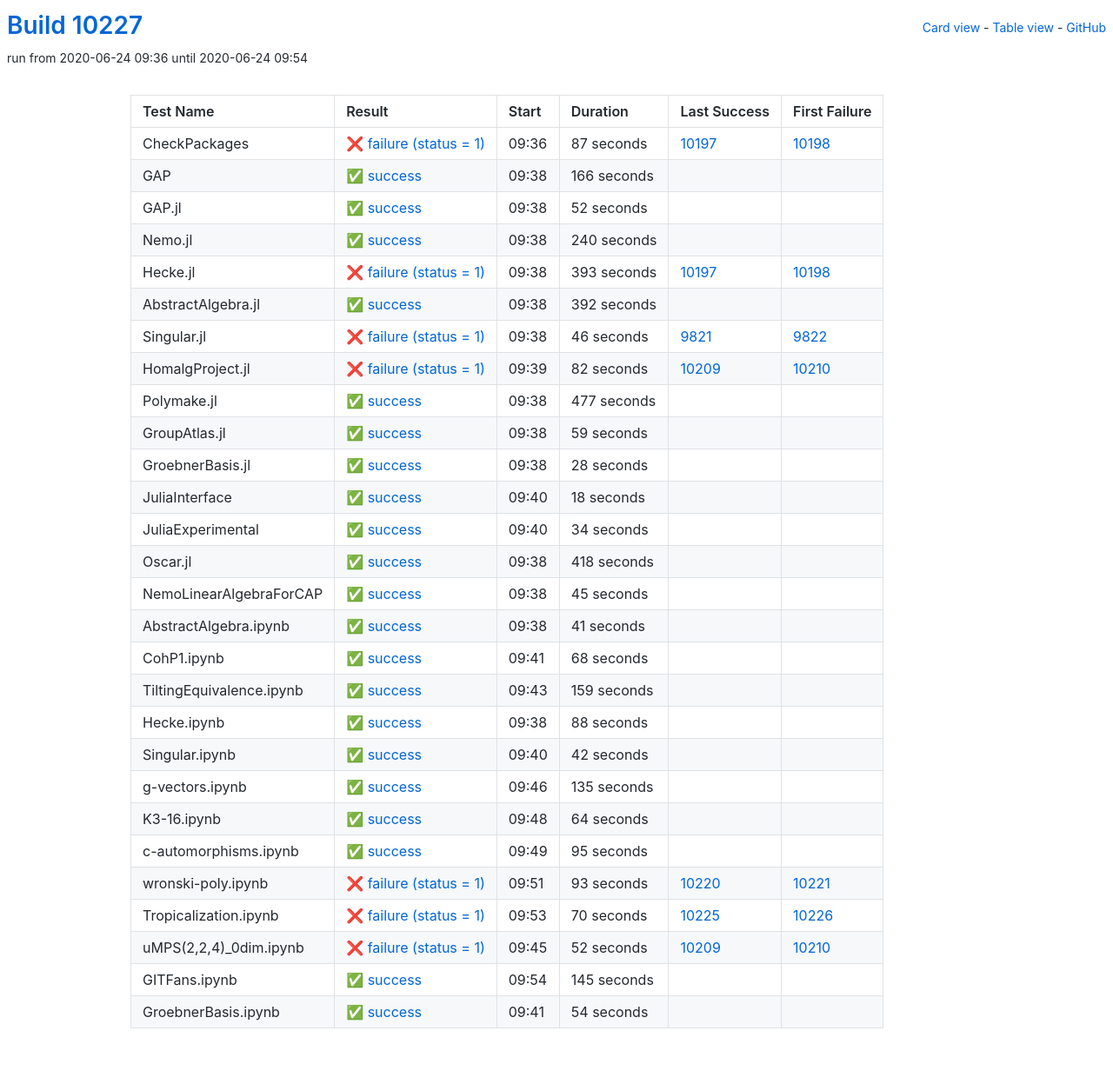
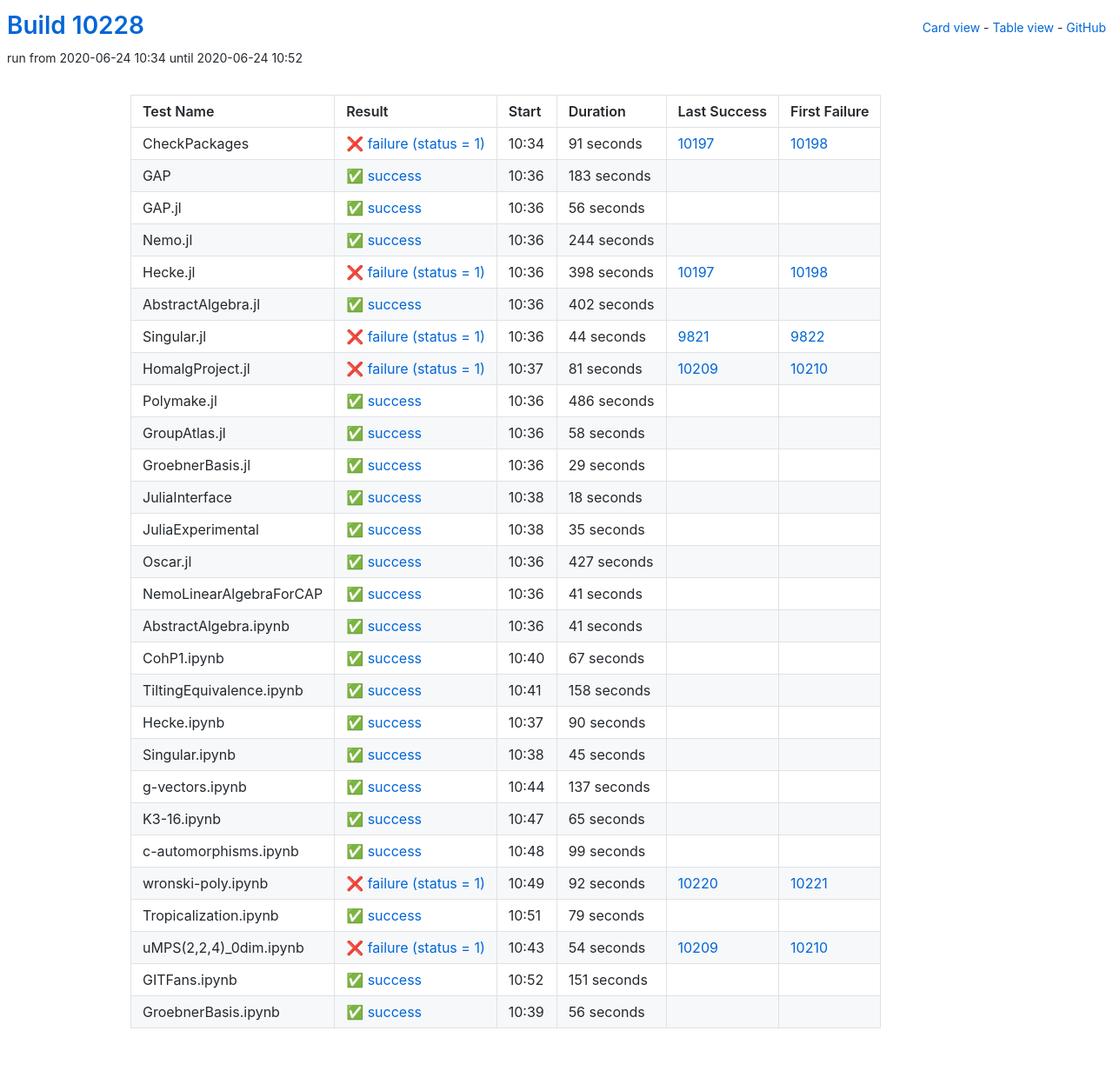
Before and after one commit to oscar-system/oscar-ci-status, a Jekyll site: the page built from table.html, in a window 1280 px wide. Shown: the whole page at 87% size. Built offline with Jekyll 4.4.1, drawn with Linux system fonts in a browser that asks for light colours.

Commit message:
Build #10228

```diff
--- a/_data/ci.yml
+++ b/_data/ci.yml
@@ -1,6 +1,6 @@
 ---
-build: 10227
-build_url: https://oscarci.mathematik.uni-kl.de/job/oscar/10227/
+build: 10228
+build_url: https://oscarci.mathematik.uni-kl.de/job/oscar/10228/
 job: oscar
 organization: oscar-system
 repo: oscar-ci-status
@@ -8,140 +8,140 @@
 tests:
 - name: CheckPackages
   id: checkpackages
-  log: https://oscarci.mathematik.uni-kl.de/job/oscar/10227/artifact/logs/build-10227/CheckPackages.log
-  start: 2020-06-24 09:36
+  log: https://oscarci.mathematik.uni-kl.de/job/oscar/10228/artifact/logs/build-10228/CheckPackages.log
+  start: 2020-06-24 10:34
   success: false
   exitcode: 1
   status: failure
-  duration: 87
+  duration: 91
   last_success: 10197
   last_success_url: https://oscarci.mathematik.uni-kl.de/job/oscar/10197/
   first_failure: 10198
   first_failure_url: https://oscarci.mathematik.uni-kl.de/job/oscar/10198/
 - name: GAP
   id: gap
-  log: https://oscarci.mathematik.uni-kl.de/job/oscar/10227/artifact/logs/build-10227/GAP.log
-  start: 2020-06-24 09:38
+  log: https://oscarci.mathematik.uni-kl.de/job/oscar/10228/artifact/logs/build-10228/GAP.log
+  start: 2020-06-24 10:36
   success: true
   exitcode: 0
   status: success
-  duration: 166
+  duration: 183
   last_success: false
   last_success_url:
   first_failure: false
   first_failure_url:
 - name: GAP.jl
   id: gap-jl
-  log: https://oscarci.mathematik.uni-kl.de/job/oscar/10227/artifact/logs/build-10227/GAP.jl.log
-  start: 2020-06-24 09:38
+  log: https://oscarci.mathematik.uni-kl.de/job/oscar/10228/artifact/logs/build-10228/GAP.jl.log
+  start: 2020-06-24 10:36
   success: true
   exitcode: 0
   status: success
-  duration: 52
+  duration: 56
   last_success: false
   last_success_url:
   first_failure: false
   first_failure_url:
 - name: Nemo.jl
   id: nemo-jl
-  log: https://oscarci.mathematik.uni-kl.de/job/oscar/10227/artifact/logs/build-10227/Nemo.jl.log
-  start: 2020-06-24 09:38
+  log: https://oscarci.mathematik.uni-kl.de/job/oscar/10228/artifact/logs/build-10228/Nemo.jl.log
+  start: 2020-06-24 10:36
   success: true
   exitcode: 0
   status: success
-  duration: 240
+  duration: 244
   last_success: false
   last_success_url:
   first_failure: false
   first_failure_url:
 - name: Hecke.jl
   id: hecke-jl
-  log: https://oscarci.mathematik.uni-kl.de/job/oscar/10227/artifact/logs/build-10227/Hecke.jl.log
-  start: 2020-06-24 09:38
+  log: https://oscarci.mathematik.uni-kl.de/job/oscar/10228/artifact/logs/build-10228/Hecke.jl.log
+  start: 2020-06-24 10:36
   success: false
   exitcode: 1
   status: failure
-  duration: 393
+  duration: 398
   last_success: 10197
   last_success_url: https://oscarci.mathematik.uni-kl.de/job/oscar/10197/
   first_failure: 10198
   first_failure_url: https://oscarci.mathematik.uni-kl.de/job/oscar/10198/
 - name: AbstractAlgebra.jl
   id: abstractalgebra-jl
-  log: https://oscarci.mathematik.uni-kl.de/job/oscar/10227/artifact/logs/build-10227/AbstractAlgebra.jl.log
-  start: 2020-06-24 09:38
+  log: https://oscarci.mathematik.uni-kl.de/job/oscar/10228/artifact/logs/build-10228/AbstractAlgebra.jl.log
+  start: 2020-06-24 10:36
   success: true
   exitcode: 0
   status: success
-  duration: 392
+  duration: 402
   last_success: false
   last_success_url:
   first_failure: false
   first_failure_url:
 - name: Singular.jl
   id: singular-jl
-  log: https://oscarci.mathematik.uni-kl.de/job/oscar/10227/artifact/logs/build-10227/Singular.jl.log
-  start: 2020-06-24 09:38
+  log: https://oscarci.mathematik.uni-kl.de/job/oscar/10228/artifact/logs/build-10228/Singular.jl.log
+  start: 2020-06-24 10:36
   success: false
   exitcode: 1
   status: failure
-  duration: 46
+  duration: 44
   last_success: 9821
   last_success_url: https://oscarci.mathematik.uni-kl.de/job/oscar/9821/
   first_failure: 9822
   first_failure_url: https://oscarci.mathematik.uni-kl.de/job/oscar/9822/
 - name: HomalgProject.jl
   id: homalgproject-jl
-  log: https://oscarci.mathematik.uni-kl.de/job/oscar/10227/artifact/logs/build-10227/HomalgProject.jl.log
-  start: 2020-06-24 09:39
+  log: https://oscarci.mathematik.uni-kl.de/job/oscar/10228/artifact/logs/build-10228/HomalgProject.jl.log
+  start: 2020-06-24 10:37
   success: false
   exitcode: 1
   status: failure
-  duration: 82
+  duration: 81
   last_success: 10209
   last_success_url: https://oscarci.mathematik.uni-kl.de/job/oscar/10209/
   first_failure: 10210
   first_failure_url: https://oscarci.mathematik.uni-kl.de/job/oscar/10210/
 - name: Polymake.jl
   id: polymake-jl
-  log: https://oscarci.mathematik.uni-kl.de/job/oscar/10227/artifact/logs/build-10227/Polymake.jl.log
-  start: 2020-06-24 09:38
+  log: https://oscarci.mathematik.uni-kl.de/job/oscar/10228/artifact/logs/build-10228/Polymake.jl.log
+  start: 2020-06-24 10:36
   success: true
   exitcode: 0
   status: success
-  duration: 477
+  duration: 486
   last_success: false
   last_success_url:
   first_failure: false
   first_failure_url:
 - name: GroupAtlas.jl
   id: groupatlas-jl
-  log: https://oscarci.mathematik.uni-kl.de/job/oscar/10227/artifact/logs/build-10227/GroupAtlas.jl.log
-  start: 2020-06-24 09:38
+  log: https://oscarci.mathematik.uni-kl.de/job/oscar/10228/artifact/logs/build-10228/GroupAtlas.jl.log
+  start: 2020-06-24 10:36
   success: true
   exitcode: 0
   status: success
-  duration: 59
+  duration: 58
   last_success: false
   last_success_url:
   first_failure: false
   first_failure_url:
 - name: GroebnerBasis.jl
   id: groebnerbasis-jl
-  log: https://oscarci.mathematik.uni-kl.de/job/oscar/10227/artifact/logs/build-10227/GroebnerBasis.jl.log
-  start: 2020-06-24 09:38
+  log: https://oscarci.mathematik.uni-kl.de/job/oscar/10228/artifact/logs/build-10228/GroebnerBasis.jl.log
+  start: 2020-06-24 10:36
   success: true
   exitcode: 0
   status: success
-  duration: 28
+  duration: 29
   last_success: false
   last_success_url:
   first_failure: false
   first_failure_url:
 - name: JuliaInterface
   id: juliainterface
-  log: https://oscarci.mathematik.uni-kl.de/job/oscar/10227/artifact/logs/build-10227/JuliaInterface.log
-  start: 2020-06-24 09:40
+  log: https://oscarci.mathematik.uni-kl.de/job/oscar/10228/artifact/logs/build-10228/JuliaInterface.log
+  start: 2020-06-24 10:38
   success: true
   exitcode: 0
   status: success
@@ -152,44 +152,44 @@
   first_failure_url:
 - name: JuliaExperimental
   id: juliaexperimental
-  log: https://oscarci.mathematik.uni-kl.de/job/oscar/10227/artifact/logs/build-10227/JuliaExperimental.log
-  start: 2020-06-24 09:40
+  log: https://oscarci.mathematik.uni-kl.de/job/oscar/10228/artifact/logs/build-10228/JuliaExperimental.log
+  start: 2020-06-24 10:38
   success: true
   exitcode: 0
   status: success
-  duration: 34
+  duration: 35
   last_success: false
   last_success_url:
   first_failure: false
   first_failure_url:
 - name: Oscar.jl
   id: oscar-jl
-  log: https://oscarci.mathematik.uni-kl.de/job/oscar/10227/artifact/logs/build-10227/Oscar.jl.log
-  start: 2020-06-24 09:38
+  log: https://oscarci.mathematik.uni-kl.de/job/oscar/10228/artifact/logs/build-10228/Oscar.jl.log
+  start: 2020-06-24 10:36
   success: true
   exitcode: 0
   status: success
-  duration: 418
+  duration: 427
   last_success: false
   last_success_url:
   first_failure: false
   first_failure_url:
 - name: NemoLinearAlgebraForCAP
   id: nemolinearalgebraforcap
-  log: https://oscarci.mathematik.uni-kl.de/job/oscar/10227/artifact/logs/build-10227/NemoLinearAlgebraForCAP.log
-  start: 2020-06-24 09:38
+  log: https://oscarci.mathematik.uni-kl.de/job/oscar/10228/artifact/logs/build-10228/NemoLinearAlgebraForCAP.log
+  start: 2020-06-24 10:36
   success: true
   exitcode: 0
   status: success
-  duration: 45
+  duration: 41
   last_success: false
   last_success_url:
   first_failure: false
   first_failure_url:
 - name: AbstractAlgebra.ipynb
   id: abstractalgebra-ipynb
-  log: https://oscarci.mathematik.uni-kl.de/job/oscar/10227/artifact/logs/build-10227/AbstractAlgebra.ipynb.log
-  start: 2020-06-24 09:38
+  log: https://oscarci.mathematik.uni-kl.de/job/oscar/10228/artifact/logs/build-10228/AbstractAlgebra.ipynb.log
+  start: 2020-06-24 10:36
   success: true
   exitcode: 0
   status: success
@@ -200,144 +200,144 @@
   first_failure_url:
 - name: CohP1.ipynb
   id: cohp1-ipynb
-  log: https://oscarci.mathematik.uni-kl.de/job/oscar/10227/artifact/logs/build-10227/CohP1.ipynb.log
-  start: 2020-06-24 09:41
+  log: https://oscarci.mathematik.uni-kl.de/job/oscar/10228/artifact/logs/build-10228/CohP1.ipynb.log
+  start: 2020-06-24 10:40
   success: true
   exitcode: 0
   status: success
-  duration: 68
+  duration: 67
   last_success: false
   last_success_url:
   first_failure: false
   first_failure_url:
 - name: TiltingEquivalence.ipynb
   id: tiltingequivalence-ipynb
-  log: https://oscarci.mathematik.uni-kl.de/job/oscar/10227/artifact/logs/build-10227/TiltingEquivalence.ipynb.log
-  start: 2020-06-24 09:43
+  log: https://oscarci.mathematik.uni-kl.de/job/oscar/10228/artifact/logs/build-10228/TiltingEquivalence.ipynb.log
+  start: 2020-06-24 10:41
   success: true
   exitcode: 0
   status: success
-  duration: 159
+  duration: 158
   last_success: false
   last_success_url:
   first_failure: false
   first_failure_url:
 - name: Hecke.ipynb
   id: hecke-ipynb
-  log: https://oscarci.mathematik.uni-kl.de/job/oscar/10227/artifact/logs/build-10227/Hecke.ipynb.log
-  start: 2020-06-24 09:38
+  log: https://oscarci.mathematik.uni-kl.de/job/oscar/10228/artifact/logs/build-10228/Hecke.ipynb.log
+  start: 2020-06-24 10:37
   success: true
   exitcode: 0
   status: success
-  duration: 88
+  duration: 90
   last_success: false
   last_success_url:
   first_failure: false
   first_failure_url:
 - name: Singular.ipynb
   id: singular-ipynb
-  log: https://oscarci.mathematik.uni-kl.de/job/oscar/10227/artifact/logs/build-10227/Singular.ipynb.log
-  start: 2020-06-24 09:40
+  log: https://oscarci.mathematik.uni-kl.de/job/oscar/10228/artifact/logs/build-10228/Singular.ipynb.log
+  start: 2020-06-24 10:38
   success: true
   exitcode: 0
   status: success
-  duration: 42
+  duration: 45
   last_success: false
   last_success_url:
   first_failure: false
   first_failure_url:
 - name: g-vectors.ipynb
   id: g-vectors-ipynb
-  log: https://oscarci.mathematik.uni-kl.de/job/oscar/10227/artifact/logs/build-10227/g-vectors.ipynb.log
-  start: 2020-06-24 09:46
+  log: https://oscarci.mathematik.uni-kl.de/job/oscar/10228/artifact/logs/build-10228/g-vectors.ipynb.log
+  start: 2020-06-24 10:44
   success: true
   exitcode: 0
   status: success
-  duration: 135
+  duration: 137
   last_success: false
   last_success_url:
   first_failure: false
   first_failure_url:
 - name: K3-16.ipynb
   id: k3-16-ipynb
-  log: https://oscarci.mathematik.uni-kl.de/job/oscar/10227/artifact/logs/build-10227/K3-16.ipynb.log
-  start: 2020-06-24 09:48
+  log: https://oscarci.mathematik.uni-kl.de/job/oscar/10228/artifact/logs/build-10228/K3-16.ipynb.log
+  start: 2020-06-24 10:47
   success: true
   exitcode: 0
   status: success
-  duration: 64
+  duration: 65
   last_success: false
   last_success_url:
   first_failure: false
   first_failure_url:
 - name: c-automorphisms.ipynb
   id: c-automorphisms-ipynb
-  log: https://oscarci.mathematik.uni-kl.de/job/oscar/10227/artifact/logs/build-10227/c-automorphisms.ipynb.log
-  start: 2020-06-24 09:49
+  log: https://oscarci.mathematik.uni-kl.de/job/oscar/10228/artifact/logs/build-10228/c-automorphisms.ipynb.log
+  start: 2020-06-24 10:48
   success: true
   exitcode: 0
   status: success
-  duration: 95
+  duration: 99
   last_success: false
   last_success_url:
   first_failure: false
   first_failure_url:
 - name: wronski-poly.ipynb
   id: wronski-poly-ipynb
-  log: https://oscarci.mathematik.uni-kl.de/job/oscar/10227/artifact/logs/build-10227/wronski-poly.ipynb.log
-  start: 2020-06-24 09:51
+  log: https://oscarci.mathematik.uni-kl.de/job/oscar/10228/artifact/logs/build-10228/wronski-poly.ipynb.log
+  start: 2020-06-24 10:49
   success: false
   exitcode: 1
   status: failure
-  duration: 93
+  duration: 92
   last_success: 10220
   last_success_url: https://oscarci.mathematik.uni-kl.de/job/oscar/10220/
   first_failure: 10221
   first_failure_url: https://oscarci.mathematik.uni-kl.de/job/oscar/10221/
 - name: Tropicalization.ipynb
   id: tropicalization-ipynb
-  log: https://oscarci.mathematik.uni-kl.de/job/oscar/10227/artifact/logs/build-10227/Tropicalization.ipynb.log
-  start: 2020-06-24 09:53
+  log: https://oscarci.mathematik.uni-kl.de/job/oscar/10228/artifact/logs/build-10228/Tropicalization.ipynb.log
+  start: 2020-06-24 10:51
+  success: true
+  exitcode: 0
+  status: success
+  duration: 79
+  last_success: false
+  last_success_url:
+  first_failure: false
+  first_failure_url:
+- name: uMPS(2,2,4)_0dim.ipynb
+  id: umps-2-2-4-0dim-ipynb
+  log: https://oscarci.mathematik.uni-kl.de/job/oscar/10228/artifact/logs/build-10228/uMPS-2-2-4-_0dim.ipynb.log
+  start: 2020-06-24 10:43
   success: false
   exitcode: 1
   status: failure
-  duration: 70
-  last_success: 10225
-  last_success_url: https://oscarci.mathematik.uni-kl.de/job/oscar/10225/
-  first_failure: 10226
-  first_failure_url: https://oscarci.mathematik.uni-kl.de/job/oscar/10226/
-- name: uMPS(2,2,4)_0dim.ipynb
-  id: umps-2-2-4-0dim-ipynb
-  log: https://oscarci.mathematik.uni-kl.de/job/oscar/10227/artifact/logs/build-10227/uMPS-2-2-4-_0dim.ipynb.log
-  start: 2020-06-24 09:45
-  success: false
-  exitcode: 1
-  status: failure
-  duration: 52
+  duration: 54
   last_success: 10209
   last_success_url: https://oscarci.mathematik.uni-kl.de/job/oscar/10209/
   first_failure: 10210
   first_failure_url: https://oscarci.mathematik.uni-kl.de/job/oscar/10210/
 - name: GITFans.ipynb
   id: gitfans-ipynb
-  log: https://oscarci.mathematik.uni-kl.de/job/oscar/10227/artifact/logs/build-10227/GITFans.ipynb.log
-  start: 2020-06-24 09:54
+  log: https://oscarci.mathematik.uni-kl.de/job/oscar/10228/artifact/logs/build-10228/GITFans.ipynb.log
+  start: 2020-06-24 10:52
   success: true
   exitcode: 0
   status: success
-  duration: 145
+  duration: 151
   last_success: false
   last_success_url:
   first_failure: false
   first_failure_url:
 - name: GroebnerBasis.ipynb
   id: groebnerbasis-ipynb
-  log: https://oscarci.mathematik.uni-kl.de/job/oscar/10227/artifact/logs/build-10227/GroebnerBasis.ipynb.log
-  start: 2020-06-24 09:41
+  log: https://oscarci.mathematik.uni-kl.de/job/oscar/10228/artifact/logs/build-10228/GroebnerBasis.ipynb.log
+  start: 2020-06-24 10:39
   success: true
   exitcode: 0
   status: success
-  duration: 54
+  duration: 56
   last_success: false
   last_success_url:
   first_failure: false
```
Also changed, not shown: README.md.
